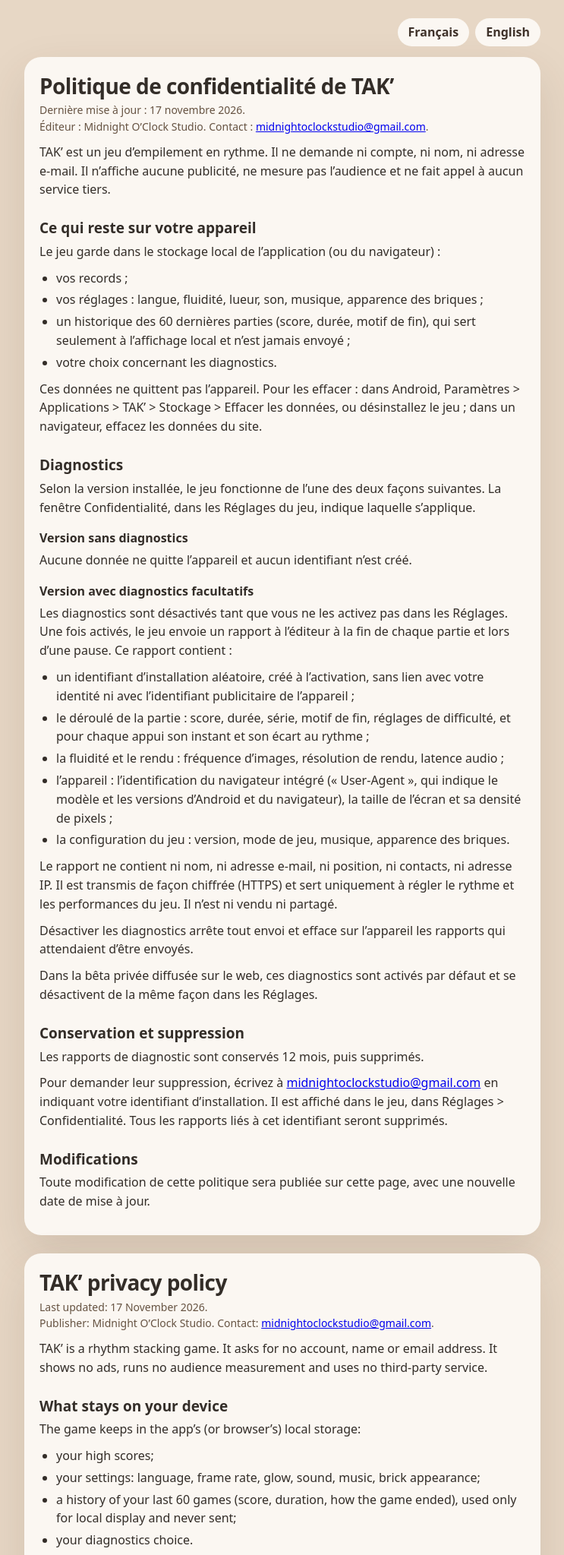
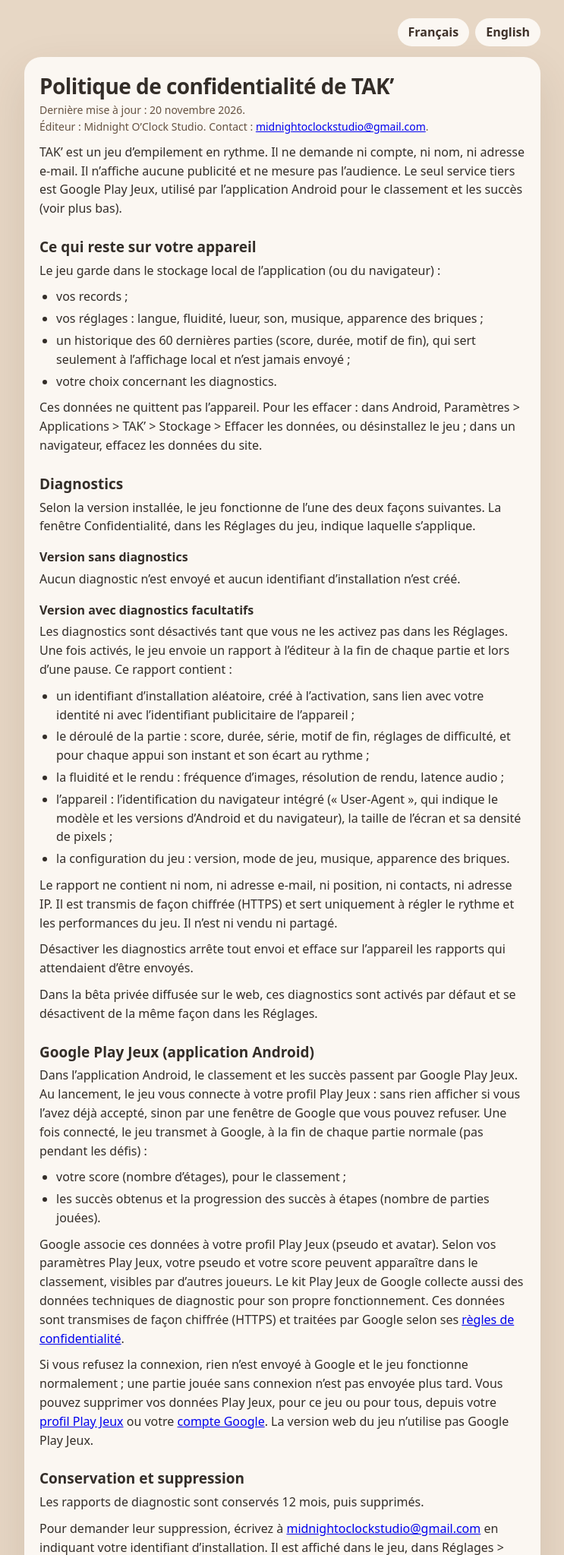
Before and after one commit to JimmyLefrancois/midnightoclockstudio-site, a plain HTML site: page confidentialite.html in a window 1280 px wide. Shown: the top 2047 px of the page at 76% size, without its empty margins (268-1011 px from the left). Drawn offline with Linux system fonts and the light colour scheme.

Commit message:
Déclarer Google Play Jeux dans la politique de confidentialité de TAK’
Co-Authored-By: Claude Opus 5.5 <noreply@anthropic.com>

```diff
--- a/confidentialite.html
+++ b/confidentialite.html
@@ -31,10 +31,10 @@
 <article id="fr" lang="fr">
 <h1>Politique de confidentialité de TAK’</h1>
 <div class="policy-body">
-<p class="meta">Dernière mise à jour : 17 novembre 2026.<br>
+<p class="meta">Dernière mise à jour : 20 novembre 2026.<br>
 Éditeur : Midnight O’Clock Studio. Contact : <a href="mailto:midnightoclockstudio@gmail.com">midnightoclockstudio@gmail.com</a>.</p>
 
-<p>TAK’ est un jeu d’empilement en rythme. Il ne demande ni compte, ni nom, ni adresse e-mail. Il n’affiche aucune publicité, ne mesure pas l’audience et ne fait appel à aucun service tiers.</p>
+<p>TAK’ est un jeu d’empilement en rythme. Il ne demande ni compte, ni nom, ni adresse e-mail. Il n’affiche aucune publicité et ne mesure pas l’audience. Le seul service tiers est Google Play Jeux, utilisé par l’application Android pour le classement et les succès (voir plus bas).</p>
 
 <h2>Ce qui reste sur votre appareil</h2>
 <p>Le jeu garde dans le stockage local de l’application (ou du navigateur) :</p>
@@ -50,7 +50,7 @@
 <p>Selon la version installée, le jeu fonctionne de l’une des deux façons suivantes. La fenêtre Confidentialité, dans les Réglages du jeu, indique laquelle s’applique.</p>
 
 <h3>Version sans diagnostics</h3>
-<p>Aucune donnée ne quitte l’appareil et aucun identifiant n’est créé.</p>
+<p>Aucun diagnostic n’est envoyé et aucun identifiant d’installation n’est créé.</p>
 
 <h3>Version avec diagnostics facultatifs</h3>
 <p>Les diagnostics sont désactivés tant que vous ne les activez pas dans les Réglages. Une fois activés, le jeu envoie un rapport à l’éditeur à la fin de chaque partie et lors d’une pause. Ce rapport contient :</p>
@@ -65,6 +65,15 @@
 <p>Désactiver les diagnostics arrête tout envoi et efface sur l’appareil les rapports qui attendaient d’être envoyés.</p>
 <p>Dans la bêta privée diffusée sur le web, ces diagnostics sont activés par défaut et se désactivent de la même façon dans les Réglages.</p>
 
+<h2>Google Play Jeux (application Android)</h2>
+<p>Dans l’application Android, le classement et les succès passent par Google Play Jeux. Au lancement, le jeu vous connecte à votre profil Play Jeux : sans rien afficher si vous l’avez déjà accepté, sinon par une fenêtre de Google que vous pouvez refuser. Une fois connecté, le jeu transmet à Google, à la fin de chaque partie normale (pas pendant les défis) :</p>
+<ul>
+<li>votre score (nombre d’étages), pour le classement ;</li>
+<li>les succès obtenus et la progression des succès à étapes (nombre de parties jouées).</li>
+</ul>
+<p>Google associe ces données à votre profil Play Jeux (pseudo et avatar). Selon vos paramètres Play Jeux, votre pseudo et votre score peuvent apparaître dans le classement, visibles par d’autres joueurs. Le kit Play Jeux de Google collecte aussi des données techniques de diagnostic pour son propre fonctionnement. Ces données sont transmises de façon chiffrée (HTTPS) et traitées par Google selon ses <a href="https://policies.google.com/privacy">règles de confidentialité</a>.</p>
+<p>Si vous refusez la connexion, rien n’est envoyé à Google et le jeu fonctionne normalement ; une partie jouée sans connexion n’est pas envoyée plus tard. Vous pouvez supprimer vos données Play Jeux, pour ce jeu ou pour tous, depuis votre <a href="https://play.google.com/games/profile">profil Play Jeux</a> ou votre <a href="https://myaccount.google.com">compte Google</a>. La version web du jeu n’utilise pas Google Play Jeux.</p>
+
 <h2>Conservation et suppression</h2>
 <p>Les rapports de diagnostic sont conservés 12 mois, puis supprimés.</p>
 <p>Pour demander leur suppression, écrivez à <a href="mailto:midnightoclockstudio@gmail.com">midnightoclockstudio@gmail.com</a> en indiquant votre identifiant d’installation. Il est affiché dans le jeu, dans Réglages &gt; Confidentialité. Tous les rapports liés à cet identifiant seront supprimés.</p>
@@ -77,10 +86,10 @@
 <article id="en" lang="en">
 <h1>TAK’ privacy policy</h1>
 <div class="policy-body">
-<p class="meta">Last updated: 17 November 2026.<br>
+<p class="meta">Last updated: 20 November 2026.<br>
 Publisher: Midnight O’Clock Studio. Contact: <a href="mailto:midnightoclockstudio@gmail.com">midnightoclockstudio@gmail.com</a>.</p>
 
-<p>TAK’ is a rhythm stacking game. It asks for no account, name or email address. It shows no ads, runs no audience measurement and uses no third-party service.</p>
+<p>TAK’ is a rhythm stacking game. It asks for no account, name or email address. It shows no ads and runs no audience measurement. The only third-party service is Google Play Games, used by the Android app for the leaderboard and achievements (see below).</p>
 
 <h2>What stays on your device</h2>
 <p>The game keeps in the app’s (or browser’s) local storage:</p>
@@ -96,7 +105,7 @@ Publisher: Midnight O’Clock Studio. Contact: <a href="mailto:midnightoclockstu
 <p>Depending on the installed version, the game works in one of the two ways below. The Privacy window, in the game’s Settings, tells you which one applies.</p>
 
 <h3>Version without diagnostics</h3>
-<p>No data leaves the device and no identifier is created.</p>
+<p>No diagnostics are sent and no installation ID is created.</p>
 
 <h3>Version with optional diagnostics</h3>
 <p>Diagnostics stay off until you turn them on in the Settings. Once on, the game sends a report to the publisher at the end of each game and when you pause. The report contains:</p>
@@ -111,6 +120,15 @@ Publisher: Midnight O’Clock Studio. Contact: <a href="mailto:midnightoclockstu
 <p>Turning diagnostics off stops all sending and erases, on the device, any report still waiting to be sent.</p>
 <p>In the private beta published on the web, diagnostics are on by default and can be turned off the same way in the Settings.</p>
 
+<h2>Google Play Games (Android app)</h2>
+<p>In the Android app, the leaderboard and achievements go through Google Play Games. At launch, the game signs you in to your Play Games profile: silently if you already accepted, otherwise through a Google window you can decline. Once you are signed in, the game sends Google, at the end of each normal game (not during challenges):</p>
+<ul>
+<li>your score (number of floors), for the leaderboard;</li>
+<li>the achievements you earned and the progress of step achievements (number of games played).</li>
+</ul>
+<p>Google links this data to your Play Games profile (gamer name and avatar). Depending on your Play Games settings, your gamer name and score may appear in the leaderboard, visible to other players. Google’s Play Games kit also collects technical diagnostics for its own operation. This data is sent encrypted (HTTPS) and handled by Google under its <a href="https://policies.google.com/privacy">privacy policy</a>.</p>
+<p>If you decline to sign in, nothing is sent to Google and the game works normally; a game played while signed out is not sent later. You can delete your Play Games data, for this game or for all games, from your <a href="https://play.google.com/games/profile">Play Games profile</a> or your <a href="https://myaccount.google.com">Google Account</a>. The web version of the game does not use Google Play Games.</p>
+
 <h2>Retention and deletion</h2>
 <p>Diagnostic reports are kept for 12 months, then deleted.</p>
 <p>To ask for their deletion, write to <a href="mailto:midnightoclockstudio@gmail.com">midnightoclockstudio@gmail.com</a> with your installation ID. It is shown in the game, in Settings &gt; Privacy. All reports linked to this ID will be deleted.</p>
```
